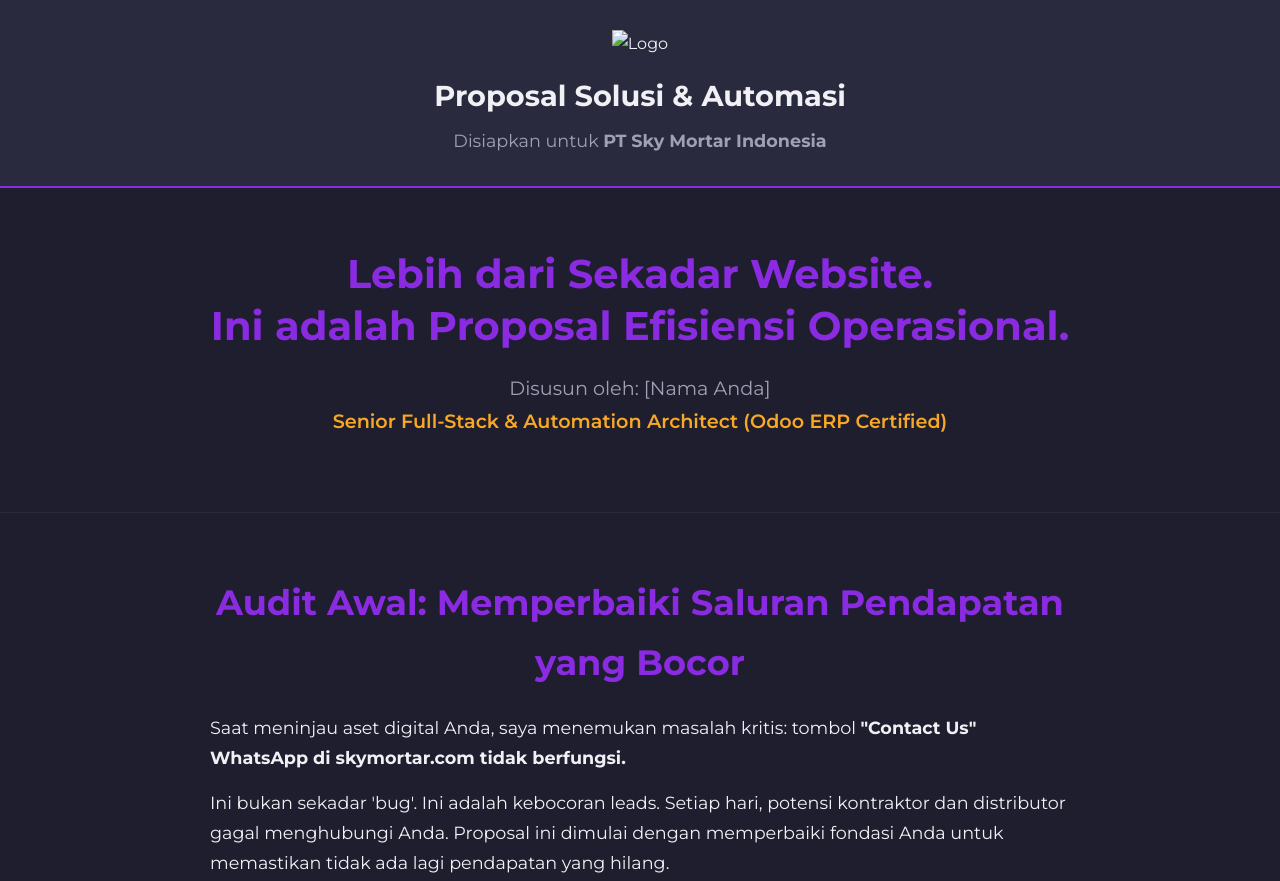
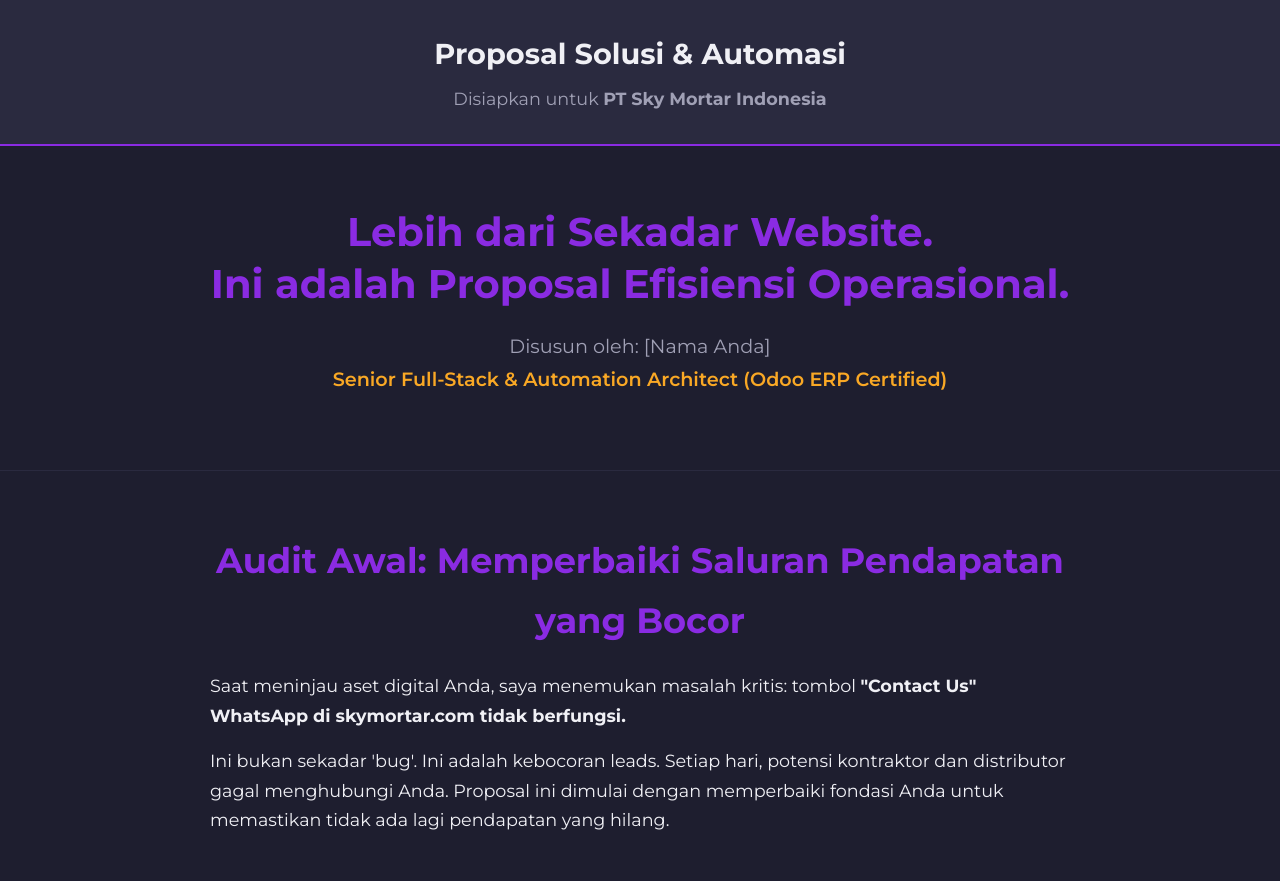
Before and after one commit to naufalnab/proposal-skymortar, a plain HTML site: page index.html in a window 1280 px wide. Shown: the top 881 px of the page. Drawn offline with Linux system fonts and the light colour scheme.

Commit message:
[FIX] hilangkan logo

```diff
--- a/index.html
+++ b/index.html
@@ -16,7 +16,6 @@
 
     <header>
         <div class="container">
-            <img src="logo.png" alt="Logo" class="logo">
             <h1>Proposal Solusi & Automasi</h1>
             <p>Disiapkan untuk <strong>PT Sky Mortar Indonesia</strong></p>
         </div>
```
